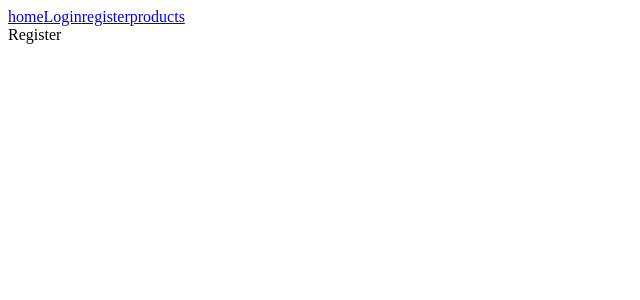
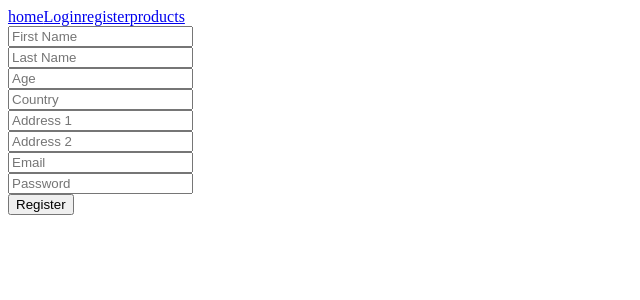
Before and after one commit to T2-Code-Geeks/MERAKI_Academy_Project_5, a React (Create React App) app in the folder frontend/: page /register in a window 1280 px wide. Shown: the top 300 px of the page, without its empty margins (0-640 px from the left). Built offline with nearby package versions, Linux system fonts and the light colour scheme.

Commit message:
finished working on user register

```diff
--- /dev/null
+++ b/frontend/src/layouts/Register/UserRegister.jsx
@@ -0,0 +1,117 @@
+import React, { useState, useEffect } from "react";
+// import axios from "axios";
+import { useSelector } from "react-redux/es/hooks/useSelector";
+import { useNavigate } from "react-router-dom";
+import axios from "axios";
+
+const UserRegister = () => {
+    const { token } = useSelector((state) => state.auth);
+    const navigate = useNavigate();
+    const [firstName, setFirstName] = useState("");
+    const [lastName, setLastName] = useState("");
+    const [img, setImg] = useState("");
+    const [age, setAge] = useState(0);
+    const [country, setCountry] = useState("");
+    const [address1, setAdress1] = useState("");
+    const [address2, setAdress2] = useState("");
+    const [email, setEmail] = useState("");
+    const [password, setPassword] = useState("");
+    const [message, setMessage] = useState("");
+    useEffect(() => {
+        if (token) {
+            navigate("/");
+        }
+    }, [token]);
+
+    const handleUserRegister = async () => {
+        try {
+            const result = await axios.post("http://localhost:5000/users/", {
+                firstName,
+                lastName,
+                img,
+                age,
+                country,
+                address1,
+                address2,
+                email,
+                password,
+            });
+
+            if (result.data.success) {
+                setMessage("Account Created");
+                setTimeout(() => {
+                    navigate("/");
+                }, 2000);
+            } else {
+                setMessage(result.data.message);
+            }
+
+            console.log(result);
+        } catch (error) {
+            console.log(error.message);
+        }
+    };
+
+    return (
+        <div>
+            {token ? (
+                navigate("/")
+            ) : (
+                <div>
+                    <input
+                        type="text"
+                        placeholder="First Name"
+                        onChange={(e) => setFirstName(e.target.value)}
+                    />
+                    <br />
+                    <input
+                        type="text"
+                        placeholder="Last Name"
+                        onChange={(e) => setLastName(e.target.value)}
+                    />
+                    <br />
+                    <input
+                        type="number"
+                        placeholder="Age"
+                        onChange={(e) => setAge(e.target.value)}
+                    />
+                    <br />
+                    <input
+                        type="text"
+                        placeholder="Country"
+                        onChange={(e) => setCountry(e.target.value)}
+                    />
+                    <br />
+                    <input
+                        type="text"
+                        placeholder="Address 1"
+                        onChange={(e) => setAdress1(e.target.value)}
+                    />
+                    <br />
+                    <input
+                        type="text"
+                        placeholder="Address 2"
+                        onChange={(e) => setAdress2(e.target.value)}
+                    />
+                    <br />
+                    <input
+                        type="email"
+                        placeholder="Email"
+                        onChange={(e) => setEmail(e.target.value)}
+                    />
+                    <br />
+                    <input
+                        type="password"
+                        placeholder="Password"
+                        onChange={(e) => setPassword(e.target.value)}
+                    />
+                    <br />
+                    <button onClick={handleUserRegister}>Register</button>
+                    <p>{message}</p>
+                </div>
+            )}
+        </div>
+    );
+};
+
+export default UserRegister;
--- a/frontend/src/pages/Register/Register.jsx
+++ /dev/null
@@ -1,9 +0,0 @@
-import React from 'react'
-
-const Register = () => {
-  return (
-    <div>Register</div>
-  )
-}
-
-export default Register
```
Also changed, not shown: frontend/src/routers/routers.jsx (+4 -4 lines), frontend/src/components/Register/asd.jsx (deleted), 2 other files (tests, documents, lock files or other folders).
